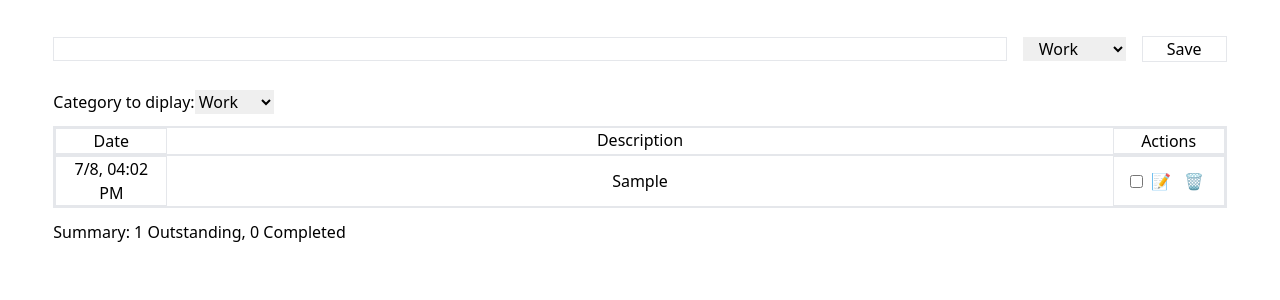
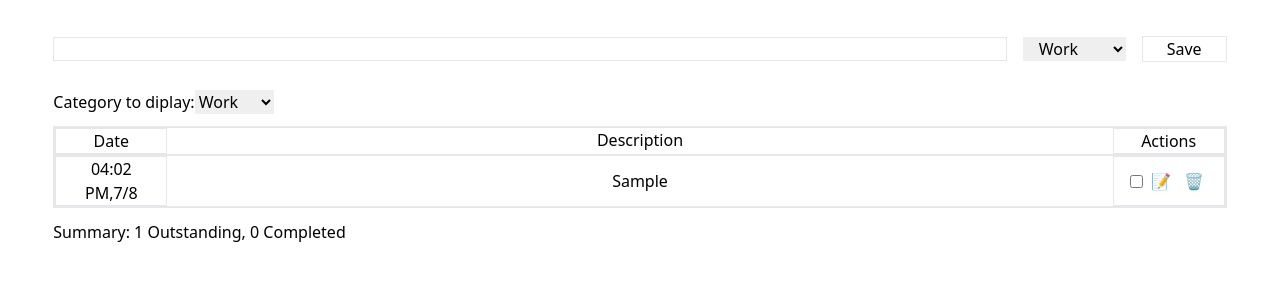
Before and after one commit to grountish/todolist-beabee, a Nuxt app: page / in a window 1280 px wide. Both pictures are taken after typing "Sample" into the empty fields and a click on the button "Save". Shown: the top 300 px of the page. Built offline with nearby package versions, Linux system fonts and the light colour scheme.

Commit message:
filter fix date

```diff
--- a/components/Todo.vue
+++ b/components/Todo.vue
@@ -4,7 +4,7 @@
       {{ new Date(todo.date).toLocaleString('en-EN',{
 
      hour: "2-digit", minute: "2-digit",day: "numeric",month:"numeric"
-}) }}
+}) | fixDate}}
     </div>
     <input type="text" v-model="todo.todo" v-if="editMode" class="" />
     <div v-else :class="[todo.check ? 'flex items-center justify-between line-through ' : 'flex items-center justify-between']">
@@ -41,7 +41,11 @@ export default {
     checkTodo(todoToCheck) {
       this.$emit('CheckTodo', todoToCheck,this.category)
     },
-  },
+  },filters:{
+    fixDate(date){
+      return date.split(',').reverse().toString().replace(/[[}]],%^&*]/g, "")
+    }
+  }
 }
 </script>
 
```
